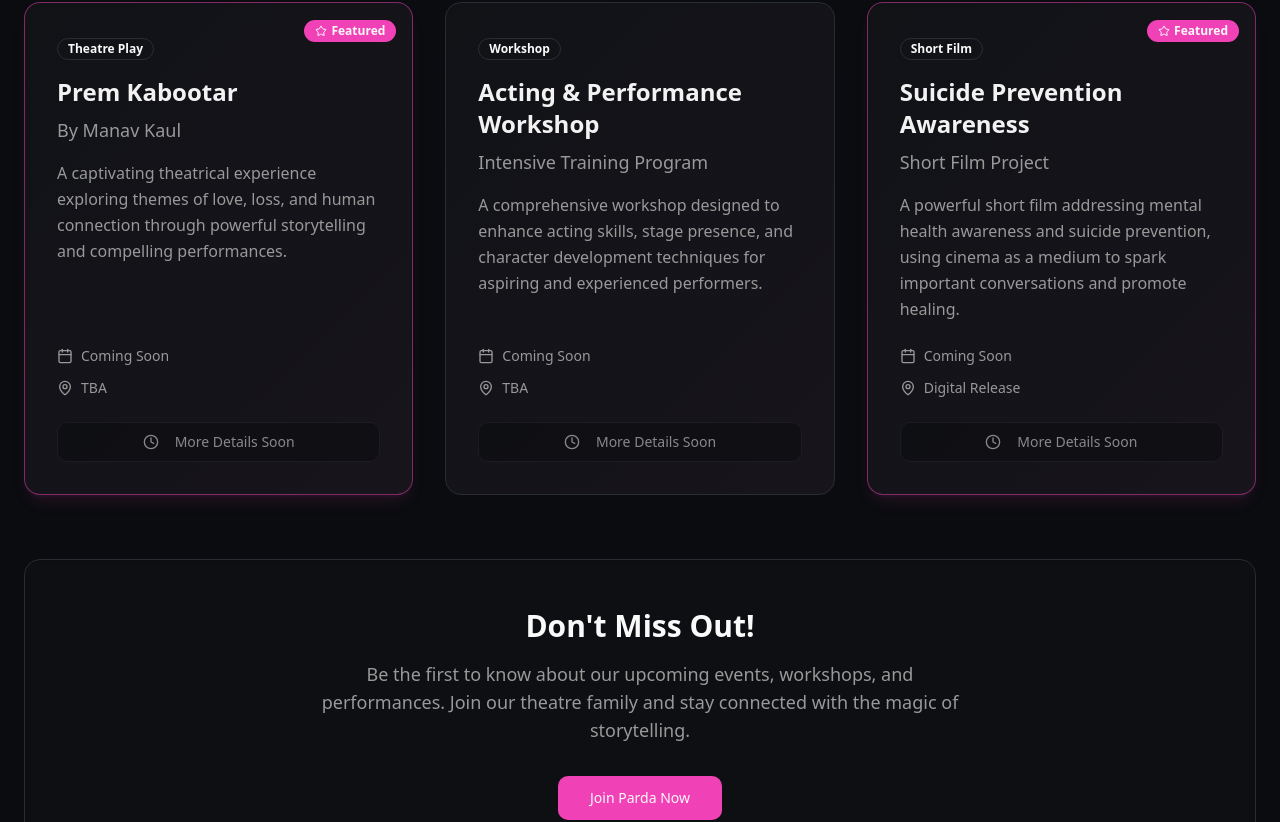
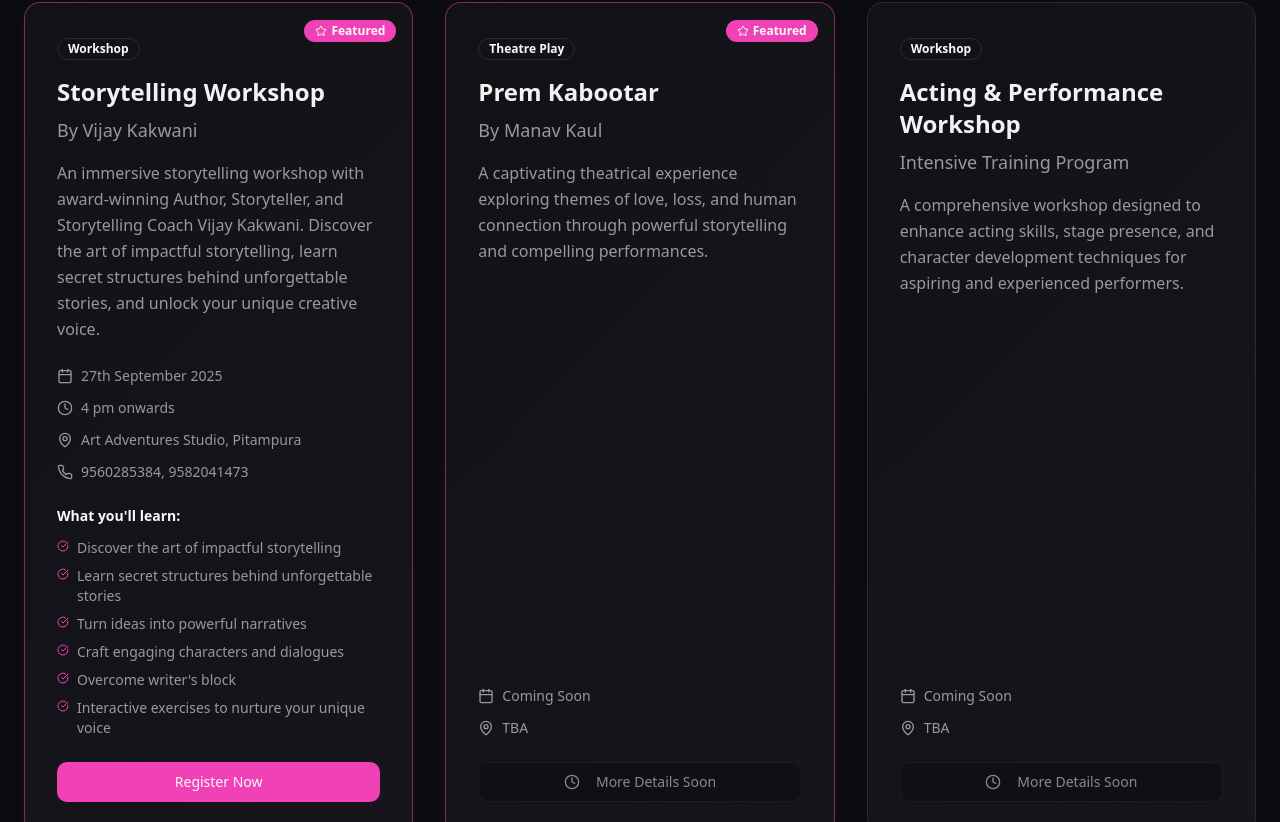
Before and after one commit to aadhityasachdeva/parda-spotlight-stage, a React (Vite) app: page /events in a window 1280 px wide. Shown: the part 298-1120 px from the top of the page. Built offline with nearby package versions, Linux system fonts and the light colour scheme.

Commit message:
Add Storytelling Workshop event
Adds the "Storytelling Workshop" event to the Upcoming Events page. Includes event details, a registration link, and a "Register Now" button. Also updates the homepage to include a section for this workshop.

```diff
--- a/src/pages/Home.tsx
+++ b/src/pages/Home.tsx
@@ -244,6 +244,67 @@ const Home = () => {
           </div>
         </div>
       </section>
+
+      {/* Workshop Registration Section */}
+      <section className="py-16 bg-muted/30">
+        <div className="container mx-auto px-6">
+          <div className="text-center max-w-4xl mx-auto">
+            <div className="bg-card/80 backdrop-blur-sm border border-border rounded-3xl p-8 md:p-12 shadow-lg">
+              <div className="mb-8">
+                <div className="inline-flex items-center justify-center w-16 h-16 bg-primary/10 rounded-full mb-4">
+                  <svg className="w-8 h-8 text-primary" fill="none" stroke="currentColor" viewBox="0 0 24 24">
+                    <path strokeLinecap="round" strokeLinejoin="round" strokeWidth={2} d="M12 6.253v13m0-13C10.832 5.477 9.246 5 7.5 5S4.168 5.477 3 6.253v13C4.168 18.477 5.754 18 7.5 18s3.332.477 4.5 1.253m0-13C13.168 5.477 14.754 5 16.5 5c1.746 0 3.332.477 4.5 1.253v13C19.832 18.477 18.246 18 16.5 18c-1.746 0-3.332.477-4.5 1.253" />
+                  </svg>
+                </div>
+                <h2 className="text-3xl md:text-4xl font-bold mb-4 text-foreground">
+                  Storytelling Workshop
+                </h2>
+                <p className="text-xl text-primary font-semibold mb-2">
+                  By Vijay Kakwani
+                </p>
+                <p className="text-lg text-muted-foreground mb-6">
+                  27th September 2025 • 4 pm onwards
+                </p>
+                <p className="text-muted-foreground leading-relaxed max-w-2xl mx-auto">
+                  Join award-winning storyteller Vijay Kakwani for an immersive workshop that will unlock the magic of storytelling. Learn the art of crafting powerful narratives and discover your unique creative voice.
+                </p>
+              </div>
+
+              <div className="space-y-6">
+                <Button
+                  size="lg"
+                  className="bg-primary hover:bg-primary/90 text-primary-foreground px-8 py-4 text-lg"
+                  onClick={() => window.open("https://forms.gle/efJT4mPomVmd62tE7", "_blank")}
+                >
+                  Register for Workshop
+                </Button>
+
+                <div className="grid grid-cols-1 md:grid-cols-3 gap-4 text-sm text-muted-foreground">
+                  <div className="flex items-center justify-center space-x-2">
+                    <svg className="w-4 h-4 text-primary" fill="none" stroke="currentColor" viewBox="0 0 24 24">
+                      <path strokeLinecap="round" strokeLinejoin="round" strokeWidth={2} d="M17.657 16.657L13.414 20.9a1.998 1.998 0 01-2.827 0l-4.244-4.243a8 8 0 1111.314 0z" />
+                      <path strokeLinecap="round" strokeLinejoin="round" strokeWidth={2} d="M15 11a3 3 0 11-6 0 3 3 0 016 0z" />
+                    </svg>
+                    <span>Pitampura, Delhi</span>
+                  </div>
+                  <div className="flex items-center justify-center space-x-2">
+                    <svg className="w-4 h-4 text-primary" fill="none" stroke="currentColor" viewBox="0 0 24 24">
+                      <path strokeLinecap="round" strokeLinejoin="round" strokeWidth={2} d="M3 5a2 2 0 012-2h3.28a1 1 0 01.948.684l1.498 4.493a1 1 0 01-.502 1.21l-2.257 1.13a11.042 11.042 0 005.516 5.516l1.13-2.257a1 1 0 011.21-.502l4.493 1.498a1 1 0 01.684.949V19a2 2 0 01-2 2h-1C9.716 21 3 14.284 3 6V5z" />
+                    </svg>
+                    <span>9560285384</span>
+                  </div>
+                  <div className="flex items-center justify-center space-x-2">
+                    <svg className="w-4 h-4 text-primary" fill="none" stroke="currentColor" viewBox="0 0 24 24">
+                      <path strokeLinecap="round" strokeLinejoin="round" strokeWidth={2} d="M5 13l4 4L19 7" />
+                    </svg>
+                    <span>Expert Guidance</span>
+                  </div>
+                </div>
+              </div>
+            </div>
+          </div>
+        </div>
+      </section>
     </div>
   );
 };
--- a/src/pages/UpcomingEvents.tsx
+++ b/src/pages/UpcomingEvents.tsx
@@ -1,4 +1,4 @@
-import { Calendar, Clock, MapPin, Star } from "lucide-react";
+import { Calendar, Clock, MapPin, Star, Phone, CheckCircle } from "lucide-react";
 import { Button } from "@/components/ui/button";
 import { Badge } from "@/components/ui/badge";
 
@@ -6,6 +6,28 @@ const UpcomingEvents = () => {
   const events = [
     {
       id: 1,
+      title: "Storytelling Workshop",
+      subtitle: "By Vijay Kakwani",
+      type: "Workshop",
+      description: "An immersive storytelling workshop with award-winning Author, Storyteller, and Storytelling Coach Vijay Kakwani. Discover the art of impactful storytelling, learn secret structures behind unforgettable stories, and unlock your unique creative voice.",
+      date: "27th September 2025",
+      time: "4 pm onwards",
+      venue: "Art Adventures Studio, Pitampura",
+      fullVenue: "81 (Ground Floor), Vasudha Enclave (Gate No. 1), Pitampura, New Delhi – 110034",
+      contact: "9560285384, 9582041473",
+      registrationLink: "https://forms.gle/efJT4mPomVmd62tE7",
+      featured: true,
+      highlights: [
+        "Discover the art of impactful storytelling",
+        "Learn secret structures behind unforgettable stories",
+        "Turn ideas into powerful narratives",
+        "Craft engaging characters and dialogues",
+        "Overcome writer's block",
+        "Interactive exercises to nurture your unique voice"
+      ]
+    },
+    {
+      id: 2,
       title: "Prem Kabootar",
       subtitle: "By Manav Kaul",
       type: "Theatre Play",
@@ -15,7 +37,7 @@ const UpcomingEvents = () => {
       featured: true
     },
     {
-      id: 2,
+      id: 3,
       title: "Acting & Performance Workshop",
       subtitle: "Intensive Training Program",
       type: "Workshop",
@@ -25,7 +47,7 @@ const UpcomingEvents = () => {
       featured: false
     },
     {
-      id: 3,
+      id: 4,
       title: "Suicide Prevention Awareness",
       subtitle: "Short Film Project",
       type: "Short Film",
@@ -106,16 +128,51 @@ const UpcomingEvents = () => {
                 <div className="space-y-3 mb-6">
                   <div className="flex items-center text-sm text-muted-foreground">
                     <Calendar className="w-4 h-4 mr-2" />
-                    <span>{event.status}</span>
+                    <span>{event.date || event.status}</span>
                   </div>
+                  {event.time && (
+                    <div className="flex items-center text-sm text-muted-foreground">
+                      <Clock className="w-4 h-4 mr-2" />
+                      <span>{event.time}</span>
+                    </div>
+                  )}
                   <div className="flex items-center text-sm text-muted-foreground">
                     <MapPin className="w-4 h-4 mr-2" />
                     <span>{event.venue}</span>
                   </div>
+                  {event.contact && (
+                    <div className="flex items-center text-sm text-muted-foreground">
+                      <Phone className="w-4 h-4 mr-2" />
+                      <span>{event.contact}</span>
                     </div>
+                  )}
+                </div>
+
+                {/* Workshop Highlights */}
+                {event.highlights && (
+                  <div className="mb-6">
+                    <h4 className="text-sm font-semibold mb-3 text-foreground">What you'll learn:</h4>
+                    <div className="space-y-2">
+                      {event.highlights.map((highlight, index) => (
+                        <div key={index} className="flex items-start text-sm text-muted-foreground">
+                          <CheckCircle className="w-3 h-3 mr-2 mt-0.5 text-primary flex-shrink-0" />
+                          <span>{highlight}</span>
+                        </div>
+                      ))}
+                    </div>
+                  </div>
+                )}
 
                 {/* Call to Action */}
                 <div className="mt-auto">
+                  {event.registrationLink ? (
+                    <Button
+                      className="w-full bg-primary hover:bg-primary/90 text-primary-foreground"
+                      onClick={() => window.open(event.registrationLink, "_blank")}
+                    >
+                      Register Now
+                    </Button>
+                  ) : (
                     <Button
                       variant="outline"
                       className="w-full group-hover:bg-primary group-hover:text-primary-foreground transition-all duration-300"
@@ -124,6 +181,7 @@ const UpcomingEvents = () => {
                       <Clock className="w-4 h-4 mr-2" />
                       More Details Soon
                     </Button>
+                  )}
                 </div>
               </div>
             </div>
```
Lines whose indentation alone changed are shown as unchanged.
